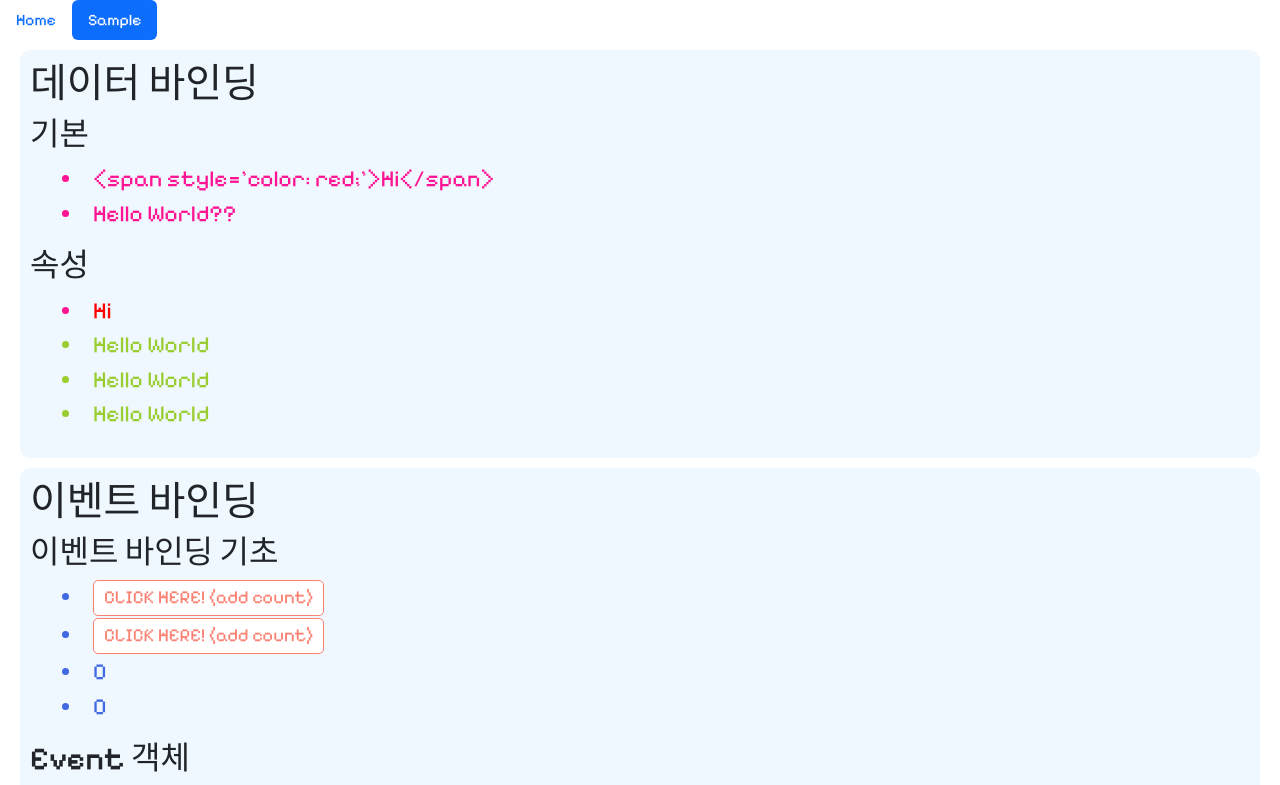
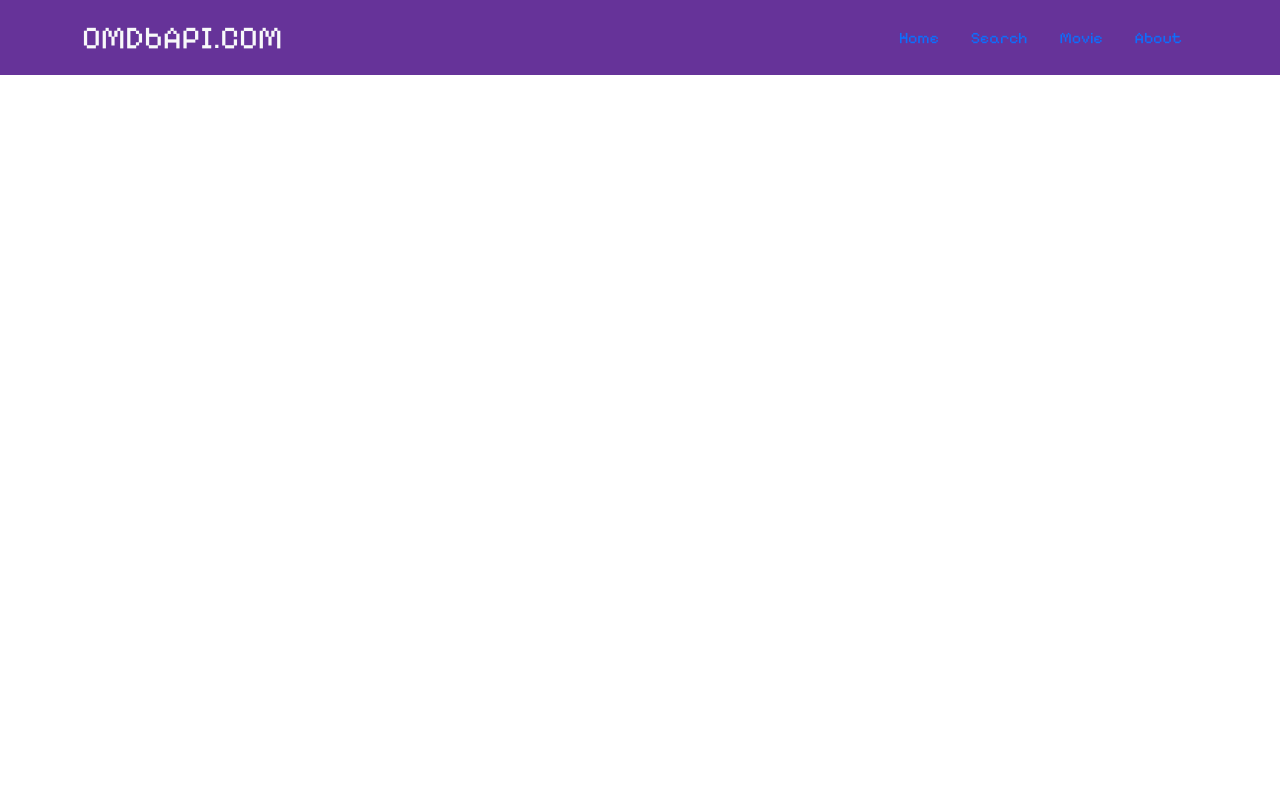
Before and after one commit to naseulgee/vue3-movie-app, a Vue app: page /#/sample in a window 1280 px wide. Shown: the top 785 px of the page. Built offline with nearby package versions, Linux system fonts and the light colour scheme; a web font is replaced by a local one.

Commit message:
로고 컴포넌트화 및 기본  페이지 컴포넌트 추가

```diff
--- a/src/App.vue
+++ b/src/App.vue
@@ -5,7 +5,7 @@
 </template>
 
 <script>
-import Navigation from "~/components/sample/Navigation";
+import Navigation from "~/components/Navigation";
 
 export default {
     components: {
--- /dev/null
+++ b/src/components/Logo.vue
@@ -0,0 +1,39 @@
+<template>
+    <!--
+        1. 로고는 헤더, 풋터, 메인 인트로 등 쓰일 곳이 많으니 컴포넌트로 만들어서 사용
+        2. 클릭 시 메인페이지로 이동할 수 있도록 RouterLink 사용
+        3. 사용 위치에 따라 로고 색상과 사이즈가 달라질 수 있도록 props 로 추가 클래스를 받아서 사용
+     -->
+    <RouterLink
+        class="logo text-decoration-none"
+        :class="[colorClass, sizeClass]"
+        to="/">
+        <span :class="{ 'text-primary' : !hasColorClass }">OMDbAPI</span>.COM
+    </RouterLink>
+</template>
+
+<script>
+export default {
+    props: {
+        colorClass: {
+            type: String,
+            default: ""
+        },
+        sizeClass: {
+            type: String,
+            default: "",
+        },
+    },
+    computed: {
+        hasColorClass(){
+            return this.colorClass != "" ? true : false
+        }
+    },
+}
+</script>
+
+<style scoped>
+    .logo {
+        color: inherit;
+    }
+</style>
--- /dev/null
+++ b/src/components/Navigation.vue
@@ -0,0 +1,68 @@
+<template>
+    <!-- NOTE: RouterLink
+        [참고] https://router.vuejs.kr/guide/essentials/active-links.html
+        to: 라우터 설정(/src/routes/index.js)에 선언된 페이지 중 path 와 일치하는 페이지로 이동시킨다
+        active-class: 클릭시 활성화되는 클래스를 지정한다.
+            기본값: router-link-active
+    -->
+    <div class="nav-wrap w-100 position-fixed top-0 start-0 bg-dark">
+        <nav class="container d-flex justify-content-between align-items-center">
+            <Logo
+                color-class="text-light"
+                size-class="fs-2" />
+            <ul class="nav nav-pills">
+                <li
+                    class="nav-item"
+                    v-for="navigation in navigations"
+                    :key="navigation.name">
+                    <RouterLink
+                        class="nav-link"
+                        active-class="active"
+                        :to="navigation.href">
+                        {{ navigation.name }}
+                    </RouterLink>
+                </li>
+            </ul>
+        </nav>
+    </div>
+</template>
+
+<script>
+import Logo from '~/components/Logo'
+export default {
+    components: {
+        Logo
+    },
+    data() {
+        return {
+            navigations: [
+                {
+                    name: "Home",
+                    href: "/"
+                },
+                {
+                    name: "Search",
+                    href: "/search"
+                },
+                {
+                    name: "Movie",
+                    href: "/movie"
+                },
+                {
+                    name: "About",
+                    href: "/about"
+                },
+            ]
+        }
+    }
+}
+</script>
+
+<style>
+.nav-wrap {
+    z-index: 9;
+    nav {
+        height: 75px;
+    }
+}
+</style>
--- a/src/routes/Home.vue
+++ b/src/routes/Home.vue
@@ -1,10 +1,31 @@
 <template>
-    <h1>HOME</h1>
+    <!-- NOTE:
+    [참고] https://www.capitoltheatre.com.au/
+    [참고] https://colorlib.com/wp/wp-content/uploads/sites/2/theater-websites.jpg
+    -->
+    <section class="intro d-flex flex-column justify-content-center align-items-center mt-4 text-center text-white position-relative">
+        <!-- FIXME: css에서 이미지 url 변환이 제대로 되지 않아 임시로 template 에서 선언하여 사용 -->
+        <img src="~assets/main-bg.jpg" />
+        <h1>
+            welcome to
+            <br />
+            <Logo />
+        </h1>
+        <hr />
+        <p>Lorem ipsum dolor sit, amet consectetur adipisicing elit. Esse, quo.</p>
+        <font-awesome-icon icon="fa-solid fa-chevron-down" />
+    </section>
+    <section class="container">
+        <h2>TEST</h2>
+    </section>
 </template>
 
 <script>
+import Logo from '~/components/Logo'
+
 export default {
     components: {
+        Logo,
     },
     data() {
         return {
@@ -18,3 +39,40 @@ export default {
     },
 }
 </script>
+
+<style lang="scss" scoped>
+.intro {
+    height: calc(100vh - 75px);
+    background: url('assets/main-bg.jpg') no-repeat center;
+    background-size: cover;
+    z-index: 1;
+    //FIXME: css에서 이미지 url 변환이 제대로 되지 않아 임시로 img 태그로 선언하여 사용
+    img{
+        width: 100%;
+        height: 100%;
+        object-fit: cover;
+        position: absolute;
+        top: 0;
+        left: 0;
+        z-index: -1;
+    }
+    &::before {
+        display: block;
+        content: "";
+        width: 100%;
+        height: 100%;
+        background: rgba(0, 0, 0, 0.3);
+        position: absolute;
+        top: 0;
+        left: 0;
+        z-index: -1;
+    }
+    h1 {
+        font-size: calc(3rem + 1.5vw);
+    }
+    hr {
+        width: 10vw;
+        opacity: 1;
+    }
+}
+</style>
--- a/src/routes/index.js
+++ b/src/routes/index.js
@@ -6,7 +6,6 @@
 import { createRouter, createWebHashHistory } from 'vue-router'
 import Home from './Home'
 import About from './About'
-import Sample from './Sample'
 
 export default createRouter({
     /** history 값 종류
@@ -17,11 +16,8 @@ export default createRouter({
     // 페이지를 배열로 관리한다
     routes: [
         {
-            path: '/sample',  // 페이지 경로
-            component: Sample // 보여줄 컴포넌트
-        },
-        {
             path: '/',
+            alias: "/home",
             component: Home
         },
         {
```
Also changed, not shown: src/routes/Movie.vue (added, +20 -0 lines), src/routes/Search.vue (added, +20 -0 lines).
